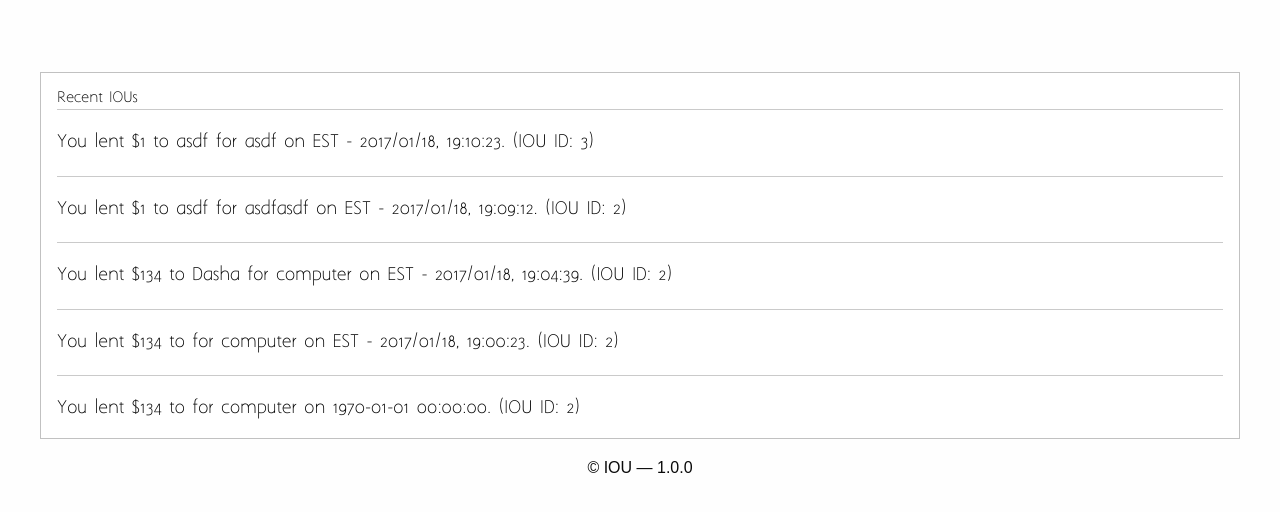
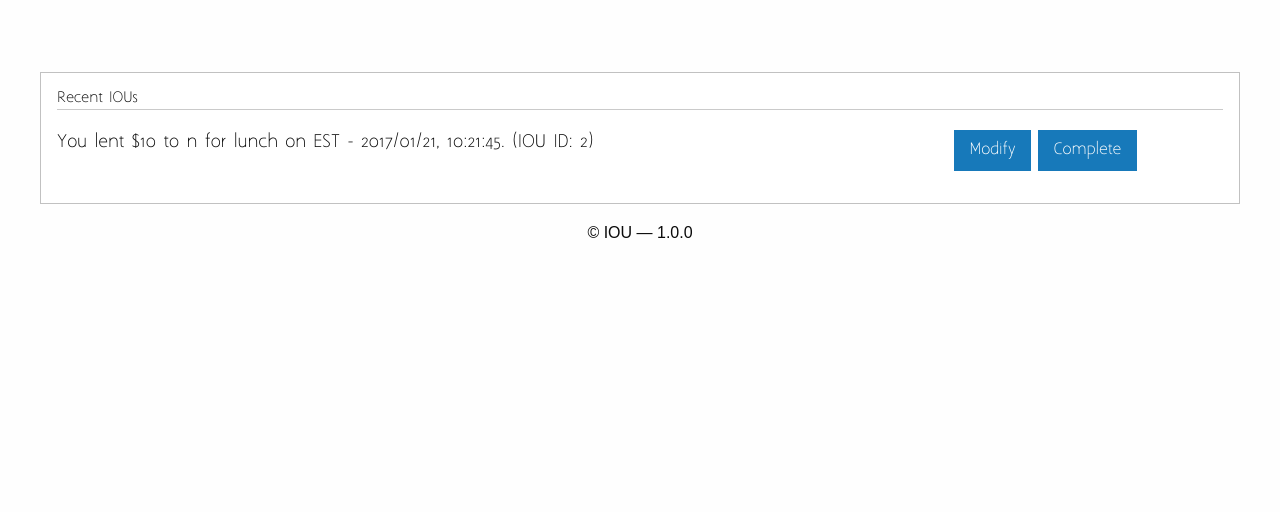
Before and after one commit to nfichter/iou, a Flask app: page /ious in a window 1280 px wide. Shown: the part 56-568 px from the top of the page. Run offline with Flask 2, Linux system fonts and the light colour scheme; a user stored in the database is signed in; data comes from the database, SQL or seed files in the repository; some libraries are stand-ins or nearby versions.

Commit message:
working on iou page, modify, complete

```diff
--- a/app.py
+++ b/app.py
@@ -69,27 +69,27 @@
 		if request.form.get("otherAccount") == "yes":
 			accountOrName = "account"
 			if users.get_user(request.form.get("accountName")) is not None:
-				borrower = users.get_user(request.form.get("accountName"))["id"]
-				lender = users.get_user(session["username"])["id"]
+				borrower = request.form.get("accountName")
+				lender = session["username"]
 			else:
 				return redirect(url_for("new", messages="User does not exist."))
 		else:
 			accountOrName = "name"
 			borrower = request.form.get("noAccountName")
-			lender = users.get_user(session["username"])["id"]
+			lender = session["username"]
 	else:
 		borrowOrLend = "borrow"
 		if request.form.get("otherAccount") == "yes":
 			accountOrName = "account"
 			if users.get_user(request.form.get("accountName")) is not None:
-				lender = users.get_user(request.form.get("accountName"))["id"]
-				borrower = users.get_user(session["username"])["id"]
+				lender = users.get_user(request.form.get("accountName"))
+				borrower = users.get_user(session["username"])
 			else:
 				return redirect(url_for("new", messages="User does not exist."))
 		else:
 			accountOrName = "name"
 			lender = request.form.get("noAccountName")
-			borrower = users.get_user(session["username"])["id"]
+			borrower = users.get_user(session["username"])
 	iou.create(note,amount,lender,borrower,borrowOrLend,accountOrName)
 	return redirect("/home") #redirect to newly created iou page once ready
 
@@ -97,19 +97,17 @@
 def home():
 	if not "username" in session:
 		return redirect("/")
-	userID = users.get_user(session["username"])["id"]
-	iouList = iou.getIOUs(userID)
+	iouList = iou.getIOUs(session["username"])
 	iouList.reverse()
-	return render_template("home.html",iouList=iouList[:3],userID=userID)
+	return render_template("home.html",iouList=iouList[:3],username=session["username"])
 
 @app.route("/ious")
 def ious():
 	if not "username" in session:
 		return redirect("/")
-	userID = users.get_user(session["username"])["id"]
-	iouList = iou.getIOUs(userID)
+	iouList = iou.getIOUs(session["username"])
 	iouList.reverse()
-	return render_template("ious.html",iouList=iouList,userID=userID)
+	return render_template("ious.html",iouList=iouList,username=session["username"])
 
 @app.route("/new")
 def new():
@@ -117,6 +115,7 @@
 		return redirect("/")
 	return render_template("new.html")
 
+#
 @app.route("/profile")
 def profile():
 	if not "username" in session:
@@ -129,6 +128,15 @@
 		return redirect("/")
 	return render_template("settings.html")
 
+@app.route("/modify/<int:iouId>")
+def modify(iouId = None):
+	return redirect("/ious")
+
+@app.route("/complete/<int:iouId>")
+def copmlete(iouId = None):
+	return redirect("/ious")
+#
+
 @app.route("/logout")
 def logout():
 	if "username" in session:
--- a/templates/ious.html
+++ b/templates/ious.html
@@ -23,19 +23,19 @@
 		{% else %}
 			{% for iou in iouList %}
 				<hr>
-				{% if iou[6] == "lend" %}
-					{% if iou[7] == "account" %}
-						<p>You lent ${{iou[1]}} to {{users.get_user_by_id(iou[5])["username"]}} for {{iou[0]}} on {{iou[3]}}. (IOU ID: {{iou[9]}})</p>
-					{% else %}
-						<p>You lent ${{iou[1]}} to {{iou[5]}} for {{iou[0]}} on {{iou[3]}}. (IOU ID: {{iou[9]}})</p>
-					{% endif %}
-				{% else %}
-					{% if iou[7] == "account" %}
-						<p>You borrowed ${{iou[1]}} from {{users.get_user_by_id(iou[4])["username"]}} for {{iou[0]}} on {{iou[3]}}. (IOU ID: {{iou[9]}})</p>
-					{% else %}
-						<p>You borrowed ${{iou[1]}} from {{iou[4]}} for {{iou[0]}} on {{iou[3]}}. (IOU ID: {{iou[9]}})</p>
-					{% endif %}
-				{% endif %}
+				<div class="row">
+					<div class="small-9 columns">
+						{% if iou[6] == "lend" %}
+							<p>You lent ${{iou[1]}} to {{iou[5]}} for {{iou[0]}} on {{iou[3]}}. (IOU ID: {{iou[9]}})</p>
+						{% else %}
+							<p>You borrowed ${{iou[1]}} from {{iou[4]}} for {{iou[0]}} on {{iou[3]}}. (IOU ID: {{iou[9]}})</p>
+						{% endif %}
+					</div>
+					<div class="small-3 columns">
+						<a href="/modify/{{iou[9]}}" class="button">Modify</a>
+						<a href="/complete/{{iou[9]}}" class="button">Complete</a>
+					</div>
+				</div>
 			{% endfor %}
 		{% endif %}
 	</div>
--- a/utils/init.py
+++ b/utils/init.py
@@ -10,10 +10,10 @@
 db = sqlite3.connect(f)
 c = db.cursor()
 
-q = "CREATE TABLE users(username TEXT, password TEXT, email TEXT, userID INTEGER)"
+q = "CREATE TABLE users(username TEXT, password TEXT, email TEXT)"
 c.execute(q)
 
-q = "CREATE TABLE ious(note TEXT, amount INTEGER, dateCreated FLOAT, dateModified FLOAT, userIDLender INTEGER, userIDBorrower INTEGER, borrowOrLend TEXT, accountOrName TEXT, completed INTEGER, iouID INTEGER)"
+q = "CREATE TABLE ious(note TEXT, amount INTEGER, dateCreated TEXT, dateModified TEXT, usernameLender TEXT, usernameBorrower TEXT, borrowOrLend TEXT, accountOrName TEXT, completed INTEGER, iouID INTEGER)"
 c.execute(q)
 
 db.commit()
--- a/utils/iou.py
+++ b/utils/iou.py
@@ -3,7 +3,7 @@
 from utils import users
 
 #returns iouID
-def create(note,amount,userIDLender,userIDBorrower,borrowOrLend,accountOrName):
+def create(note,amount,usernameLender,usernameBorrower,borrowOrLend,accountOrName):
 	f = "data/database.db"
 	db = sqlite3.connect(f)
 	c = db.cursor()
@@ -21,7 +21,7 @@
 
 	currentTime = time.strftime("%Z - %Y/%m/%d, %H:%M:%S", time.localtime(time.time()))
 
-	c.execute("INSERT INTO ious VALUES('%s','%s','%s','%s','%s','%s','%s','%s','%s','%s')" %(note,amount,currentTime,currentTime,userIDLender,userIDBorrower,borrowOrLend,accountOrName,0,iouID))
+	c.execute("INSERT INTO ious VALUES(?,?,?,?,?,?,?,?,?,?)",(note,amount,currentTime,currentTime,usernameLender,usernameBorrower,borrowOrLend,accountOrName,0,iouID))
 
 	db.commit()
 	db.close()
@@ -50,12 +50,12 @@
 	db.close()
 
 #returns a list of all of a user's IOUs, [] if the user has no IOUs
-def getIOUs(userID):
+def getIOUs(username):
 	f = "data/database.db"
 	db = sqlite3.connect(f)
 	c = db.cursor()
 
-	c.execute("SELECT * FROM ious WHERE userIDLender='%s' OR userIDBorrower='%s'" %(userID,userID))
+	c.execute("SELECT * FROM ious WHERE usernameLender='%s' OR usernameBorrower='%s'" %(username,username))
 	res = c.fetchall()
 
 	ret = []
--- a/utils/users.py
+++ b/utils/users.py
@@ -28,18 +28,8 @@
 	if res != None:
 		return 2
 
-	c.execute("SELECT MAX(userID) FROM users")
-	res = c.fetchone()
-
-	max_id = res[0]
-
-	if max_id == None:
-		userid = 0
-	else:
-		userid = max_id + 1
-
 	passHash = sha1(password).hexdigest()
-	c.execute("INSERT INTO users VALUES('%s','%s','%s','%s')" %(username,email,passHash,userid))
+	c.execute("INSERT INTO users VALUES('%s','%s','%s')" %(username,email,passHash))
 
 	db.commit()
 	db.close()
@@ -82,24 +72,5 @@
 		user = {}
 		user["username"] = username
 		user["email"] = res[2]
-		user["id"] = res[3]
 
 		return user
-
-def get_user_by_id(userID):
-	f = "data/database.db"
-	db = sqlite3.connect(f)
-	c = db.cursor()
-
-	c.execute("SELECT * FROM users WHERE userID=='%s'" %(userID))
-	res = c.fetchone()
-
-	if res == None:
-		return None
-	else:
-		user = {}
-		user["username"] = username
-		user["email"] = res[2]
-		user["id"] = res[3]
-
-		return user
```
Also changed, not shown: templates/home.html (+2 -10 lines), data/database.db, 3 other files.
